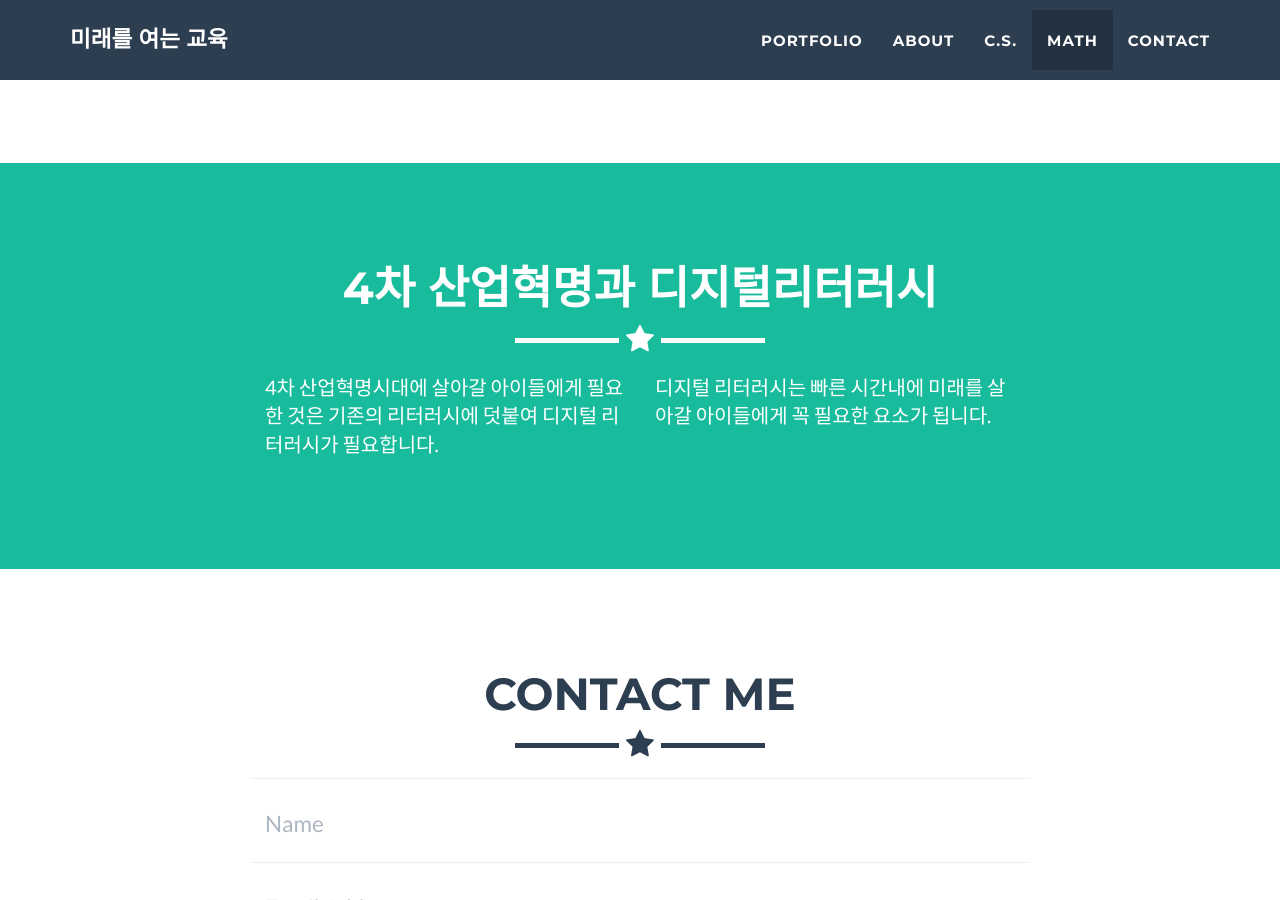
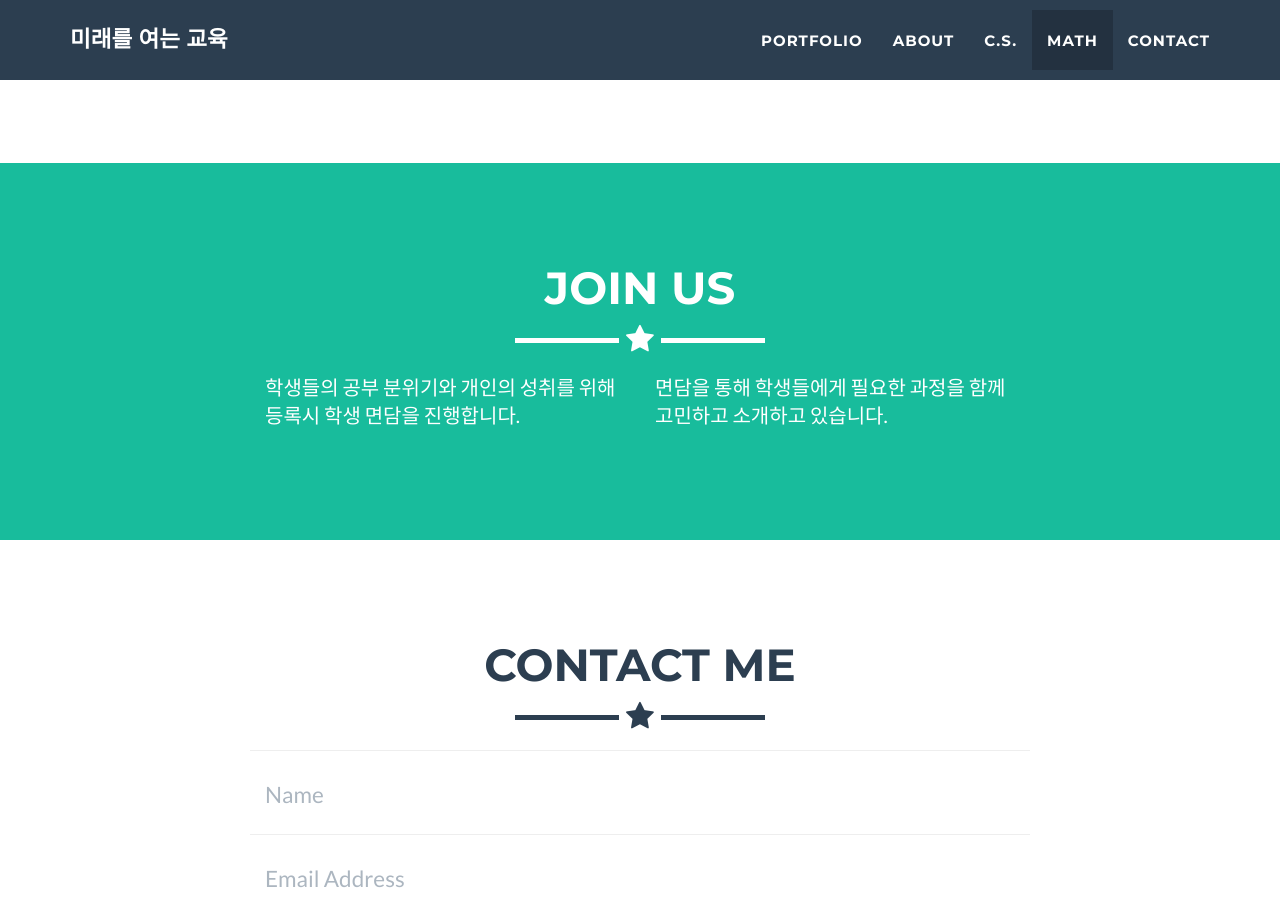
Before and after one commit to eventia/eventia.github.io, a Jekyll site: the page built from index.html, in a window 1280 px wide and 900 px high, scrolled down 4008 px. Built offline with Jekyll 4.4.1, drawn with Linux system fonts in a browser that asks for light colours.

Commit message:
HomePage 2019-02-20-[ 3:14]

```diff
--- a/_includes/menupage3.html
+++ b/_includes/menupage3.html
@@ -3,16 +3,16 @@
         <div class="container">
             <div class="row">
                 <div class="col-lg-12 text-center">
-                    <h2>4차 산업혁명과 디지털리터러시 </h2>
+                    <h2>Join Us </h2>
                     <hr class="star-light">
                 </div>
             </div>
             <div class="row">
                 <div class="col-lg-4 col-lg-offset-2">
-                    <p>4차 산업혁명시대에 살아갈 아이들에게 필요한 것은 기존의 리터러시에 덧붙여 디지털 리터러시가 필요합니다.</p>
+                    <p>학생들의 공부 분위기와 개인의 성취를 위해 등록시 학생 면담을 진행합니다. </p>
                 </div>
                 <div class="col-lg-4">
-                    <p>디지털 리터러시는 빠른 시간내에 미래를 살아갈 아이들에게 꼭 필요한 요소가 됩니다. </p>
+                    <p>면담을 통해 학생들에게 필요한 과정을 함께 고민하고 소개하고 있습니다. </p>
                 </div>
 
             </div>
```
